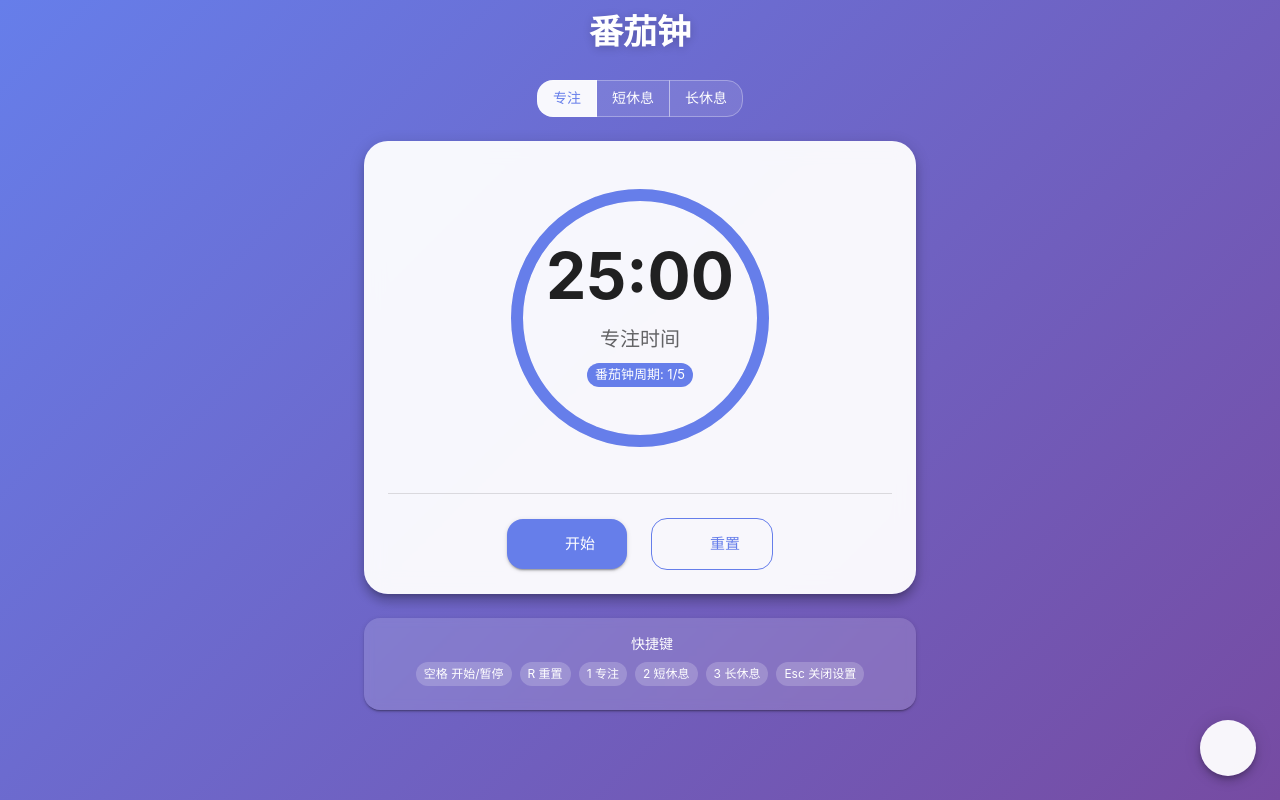
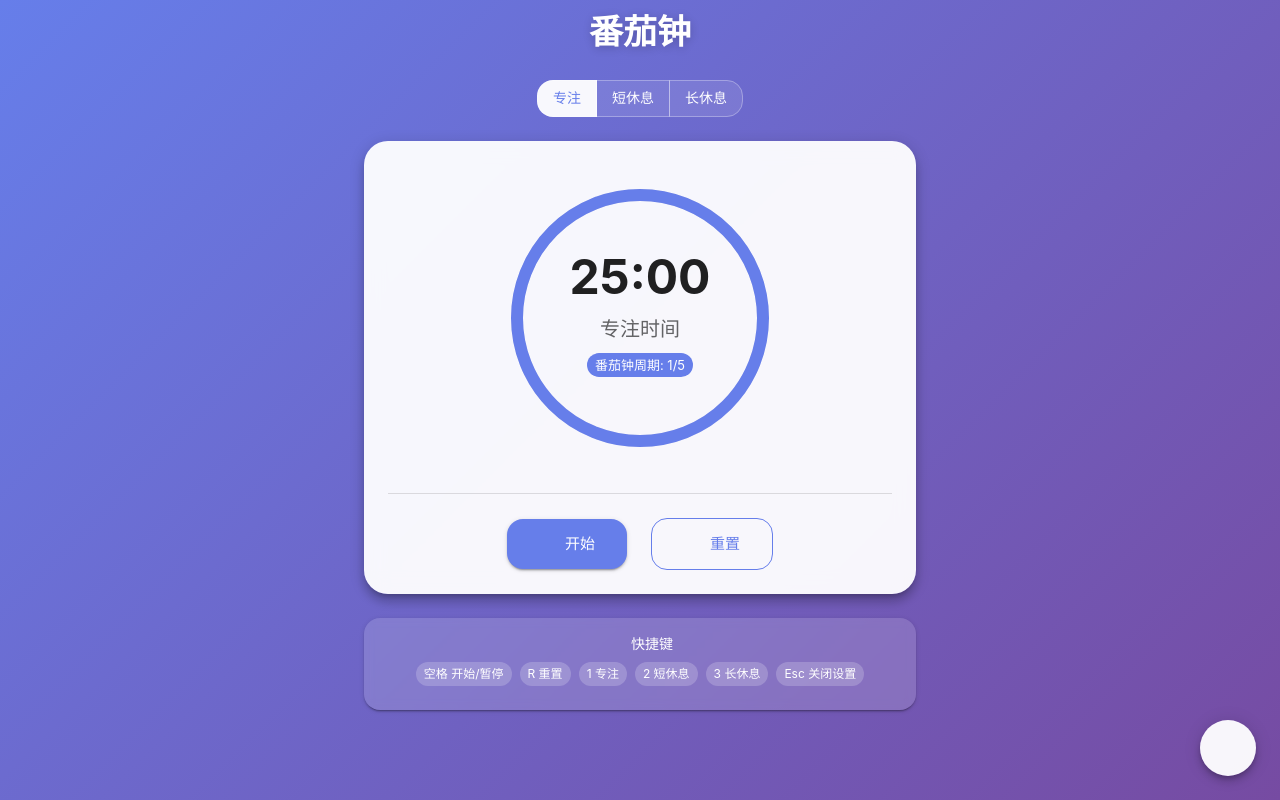
Before and after one commit to CuartPyaw/PomoZen, a React (Vite) app: page / in a window 1280 px wide. Built offline with nearby package versions, Linux system fonts and the light colour scheme; some icons are missing.

Commit message:
🐛 fix(App): 修复响应式字体大小语法错误。
- 将 `xs: [-'3rem',-]{+'2.5rem',+}` 和 `md: [-'4rem'-]{+'3rem'+}` 中的错误语法修正为有效的对象语法。

```diff
--- a/src/App.tsx
+++ b/src/App.tsx
@@ -981,7 +981,7 @@ function App() {
                 />
               </svg>
               <Box sx={{ position: 'absolute', textAlign: 'center' }}>
-                <Typography variant="h2" component="div" sx={{ fontSize: { xs: '3rem', md: '4rem' }, fontWeight: 'bold', color: 'text.primary' }}>
+                <Typography variant="h2" component="div" sx={{ fontSize: { xs: '2.5rem', md: '3rem' }, fontWeight: 'bold', color: 'text.primary' }}>
                   {formatTime(timeLeft)}
                 </Typography>
                 <Typography variant="h6" color="text.secondary" sx={{ mt: 1, fontWeight: 500 }}>
```
